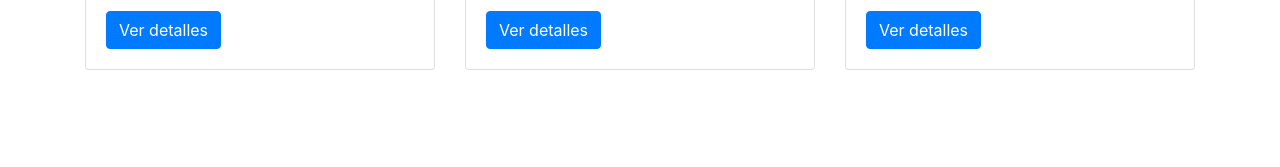
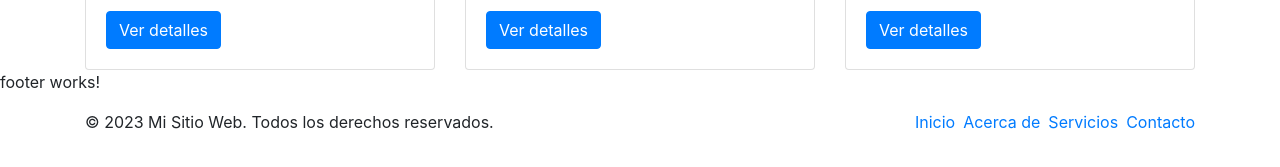
Before and after one commit to patriciojavier16/ProyectoFerreteria, an Angular app: page / in a window 1280 px wide. Shown: the part 403-570 px from the top of the page. Built offline with nearby package versions, Linux system fonts and the light colour scheme.

Commit message:
commit-footer

```diff
--- a/src/app/app.component.html
+++ b/src/app/app.component.html
@@ -1,2 +1,3 @@
 <app-ofertas></app-ofertas>
+<app-footer></app-footer>
 <router-outlet></router-outlet>
--- a/src/app/components/footer/footer.component.html
+++ b/src/app/components/footer/footer.component.html
@@ -1 +1,18 @@
 <p>footer works!</p>
+<footer class="footer">
+    <div class="container">
+        <div class="row">
+            <div class="col-md-6">
+                <p>&copy; 2023 Mi Sitio Web. Todos los derechos reservados.</p>
+            </div>
+            <div class="col-md-6">
+                <ul class="list-inline text-md-right">
+                    <li class="list-inline-item"><a href="#">Inicio</a></li>
+                    <li class="list-inline-item"><a href="#">Acerca de</a></li>
+                    <li class="list-inline-item"><a href="#">Servicios</a></li>
+                    <li class="list-inline-item"><a href="#">Contacto</a></li>
+                </ul>
+            </div>
+        </div>
+    </div>
+</footer>
```
